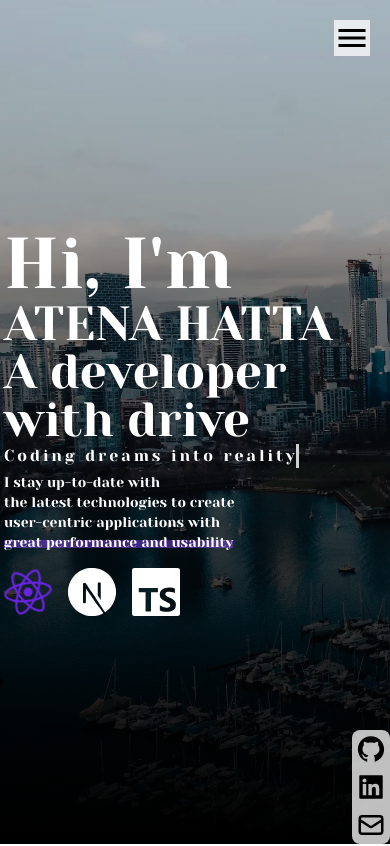
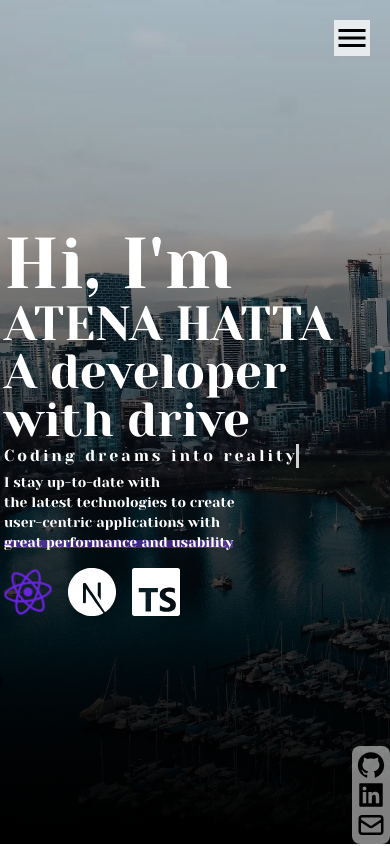
Before and after one commit to AtenaHatta/Portfolio-Nextjs, a Next.js app: page / in a window 390 px wide. Shown: the top 846 px of the page. Built offline with nearby package versions, Linux system fonts and the light colour scheme.

Commit message:
REFACTOR fixed tipewriter responsive

```diff
--- a/src/app/(main)/components/Contact/Contact.tsx
+++ b/src/app/(main)/components/Contact/Contact.tsx
@@ -8,8 +8,8 @@ export default function Contact() {
   return (
     <>
       <div
-        className={`bg-opacity-75 rounded-lg text-black xs:text-3xl md:text-5xl space-y-2 md:space-y-6
-    md:mb-10 flex-col items-end justify-end flex p-1 md:p-4 bg-white fixed right-0 bottom-0 ${
+        className={`bg-opacity-50 rounded-lg text-black xs:text-3xl md:text-4xl md:space-y-4
+    md:mb-10 flex-col items-end justify-end flex p-1 md:p-1 bg-white fixed z-50 right-0 bottom-0 ${
       darkMode == "dark" ? "invert" : ""
     } `}
       >
--- a/src/app/(main)/components/Hero/Hero.tsx
+++ b/src/app/(main)/components/Hero/Hero.tsx
@@ -1,5 +1,3 @@
-'use client'
-
 import { SiNextdotjs, SiReact, SiTypescript } from "react-icons/si";
 import { useDarkMode } from "@/app/(main)/components/DarkModeProvider";
 import "./heroStyle.css";
@@ -27,7 +25,7 @@ export default function Hero() {
               </span>
               with drive
             </h1>
-            <h2 className="flex text-base md:text-7xl animate-typewriter text-white tracking-tighter">
+            <h2 className="flex text-base md:text-5xl lg:text-6xl xl:text-7xl animate-typewriter text-white tracking-tighter">
               Coding dreams into reality
             </h2>
             <div className="text-sm md:text-2xl my-1 md:my-4 text-white">
--- a/src/app/(main)/components/Hero/heroStyle.css
+++ b/src/app/(main)/components/Hero/heroStyle.css
@@ -14,9 +14,42 @@ h2 {
       width: 0;
     }
     to {
-      width: 1060px;
+      width: 100%;
     }
   }
+  @media screen and (min-width: 1200px) {
+    @keyframes typewriter {
+      from {
+        width: 0;
+      }
+      to {
+        width: 1050px;
+      }
+    }
+  }
+
+  @media screen and (min-width: 992px) and (max-width: 1199px) {
+    @keyframes typewriter {
+      from {
+        width: 0;
+      }
+      to {
+        width: 890px;
+      }
+    }
+  }
+
+  @media screen and (min-width: 768px) and (max-width: 991px) {
+    @keyframes typewriter {
+      from {
+        width: 0;
+      }
+      to {
+        width: 730px;
+      }
+    }
+  }
+
   @media screen and (max-width: 767px) {
     @keyframes typewriter {
       from {
@@ -29,7 +62,7 @@ h2 {
   }
   @keyframes blinkTextCursor {
     from {
-      border-right-color: hsl(0, 0%, 100%);
+      border-right-color: hsl(0, 0%, 295px);
     }
     to {
       border-right-color: transparent;
--- a/src/app/page.tsx
+++ b/src/app/page.tsx
@@ -41,11 +41,14 @@ export default function Home() {
   return (
     <>
       <Navbar />
+
       <div
         className={`  fixed top-0 left-0 h-screen w-full bg-cover -z-10 ${
           darkMode == "dark" ? " bg-bghero_dark" : "bg-bghero_light"
         } `}
       />
+      <Contact />
+
       <div
         className={` ${
           darkMode == "dark" ? "invert" : ""
@@ -60,7 +63,6 @@ export default function Home() {
           style={{ right: "calc(50% - 720px)" }}
           className="fixed bottom-0 z-50 "
         >
-          <Contact />
         </div>
         <Footer />
       </div>
```
